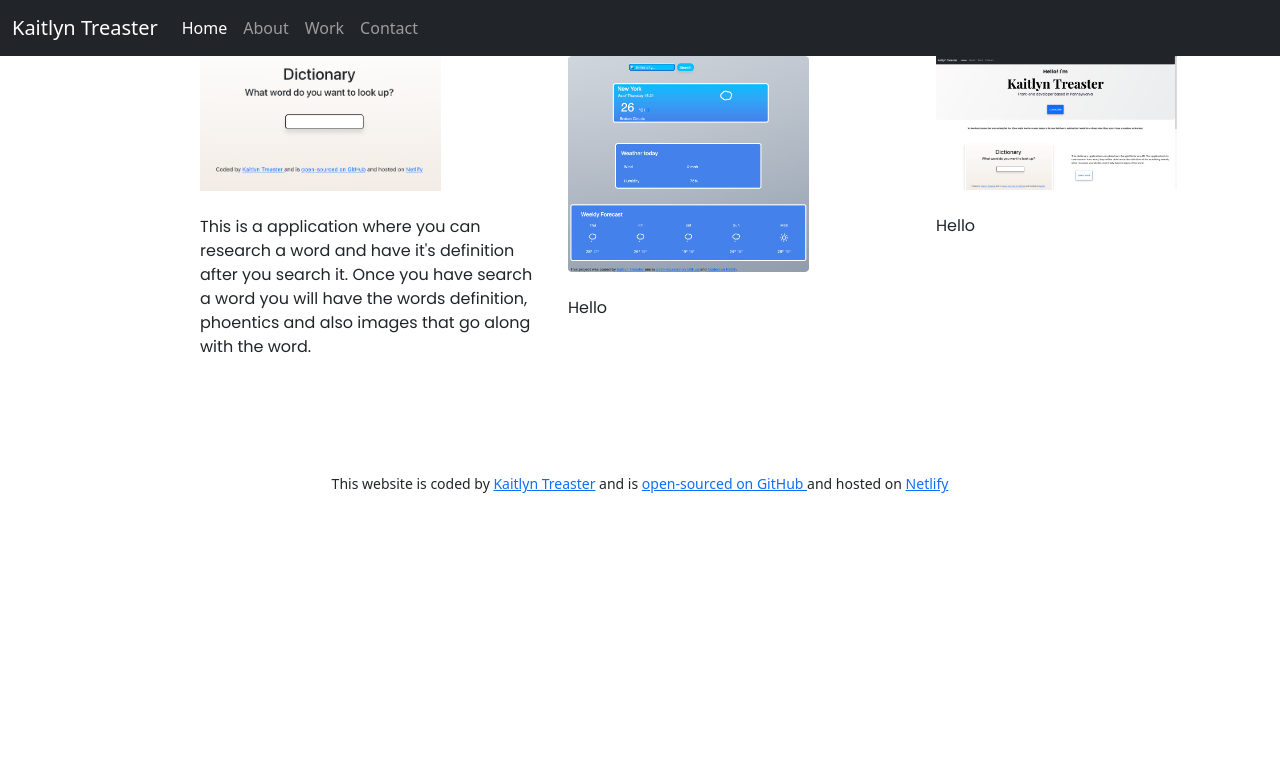
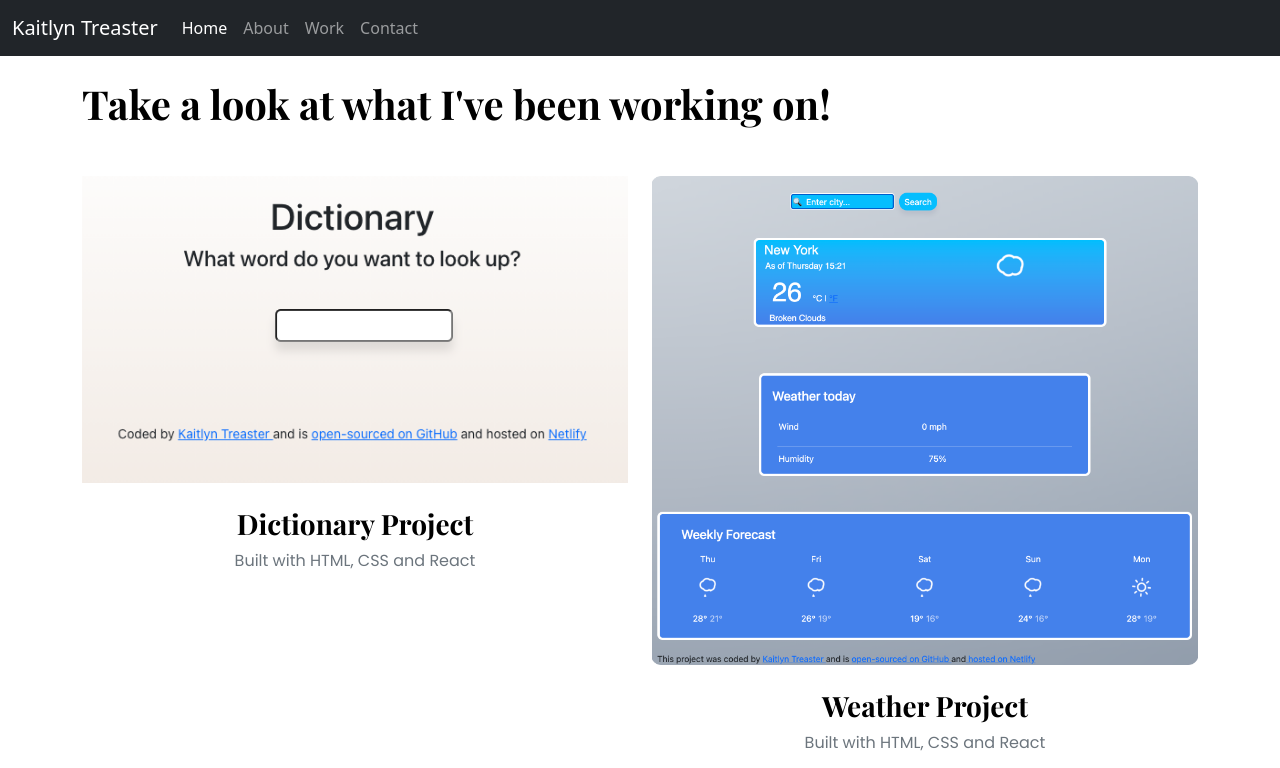
Before and after one commit to kaitlyn-treaster/portfolio-project, a plain HTML site: page work.html in a window 1280 px wide. Shown: the top 768 px of the page. Drawn offline with nearby package versions, Linux system fonts and the light colour scheme.

Commit message:
Remade work section

```diff
--- a/work.html
+++ b/work.html
@@ -54,44 +54,35 @@
           </div>
         </div>
     </nav>
-    <div class="dictionary">
-      <div class="row">
-        <div class="col">
-          <img src="images/dictionary.png" class=""/>
-          <br />
-          <br />
-          <p>
-            This is a application where you can research a word and have it's definition after
-            you search it. Once you have search a word you will have the words definition,
-            phoentics and also images that go along with the word.
-          </p>
-        </div>
-        <div class="col">
-          <img src="images/weather.png" class=""/>
-          <br />
-          <br />
-          <p>
-            Hello
-          </p>
-        </div>
-        <div class="col">
-          <img src="images/homepage.png" class=""/>
-          <br />
-          <br />
-          <p>
-            Hello
-          </p>
+    <br />
+    <div class="content-container container">
+      <div class="content">
+        <h1 class="mb-5">Take a look at what I've been working on!</h1>
+
+        <div class="row">
+          <div class="col-6">
+            <img src="images/dictionary.png"
+            class="img-fluid mb-4" alt="" />
+            <h3 class="text-center">Dictionary Project</h3>
+            <p class="text-center text-muted">Built with HTML, CSS and React</p>
+          </div>
+          <div class="col-6">
+            <img src="images/weather.png"
+            class="img-fluid mb-4" alt="" />
+            <h3 class="text-center">Weather Project</h3>
+            <p class="text-center text-muted">Built with HTML, CSS and React</p>
+          </div>
+          <div class="col-6">
+            <img src="images/homepage.png"
+            class="img-fluid mb-4" alt="" />
+            <h3 class="text-center">Weather Project</h3>
+            <p class="text-center text-muted">Built with HTML and CSS</p>
+          </div>
         </div>
       </div>
     </div>
-
-
       <br />
       <br />
-      <br />
-      <br />
-
-
     <footer>
         <small>
           This website is coded by
```
Also changed, not shown: src/styles.css (line endings or trailing spaces).
